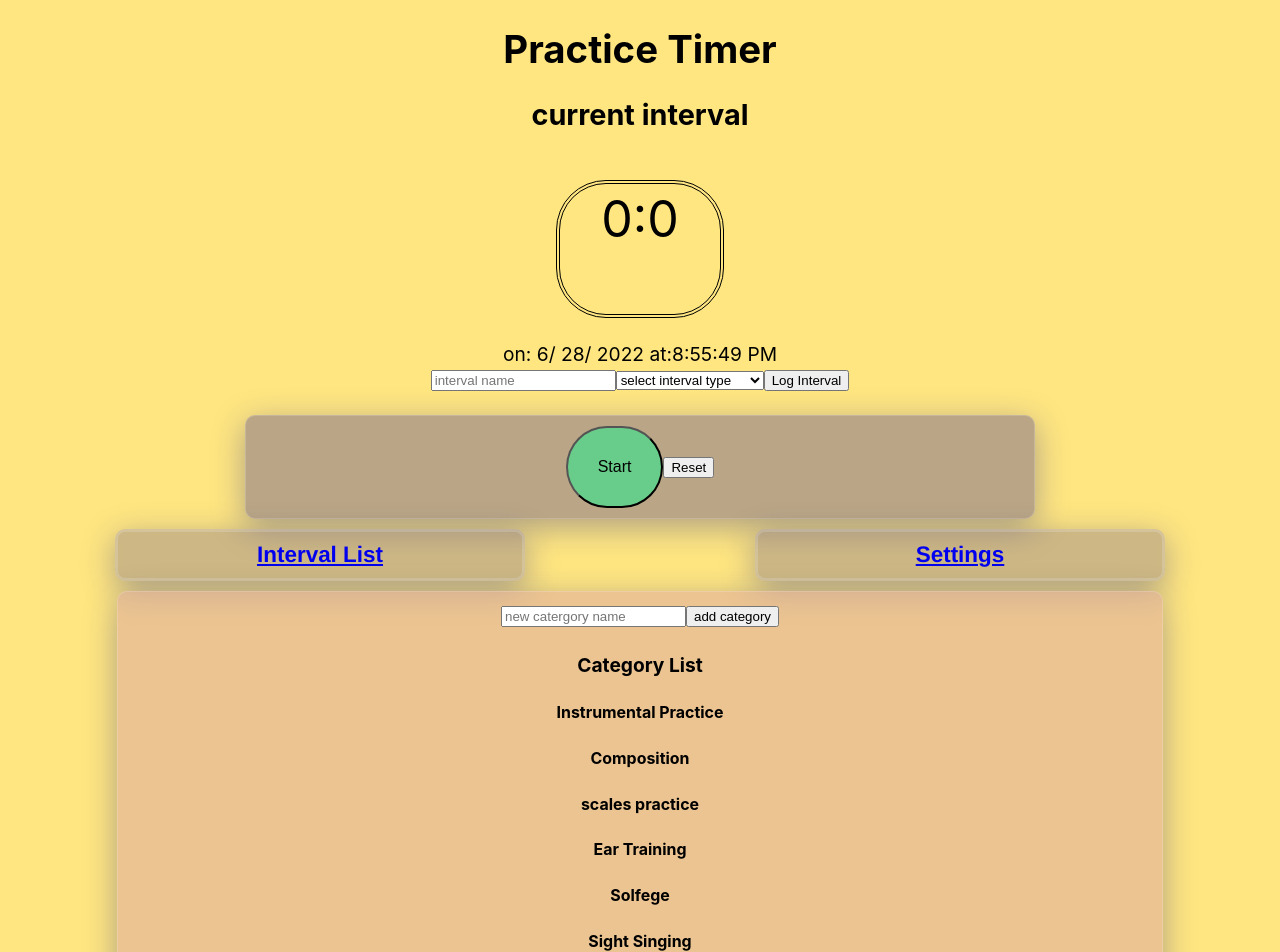
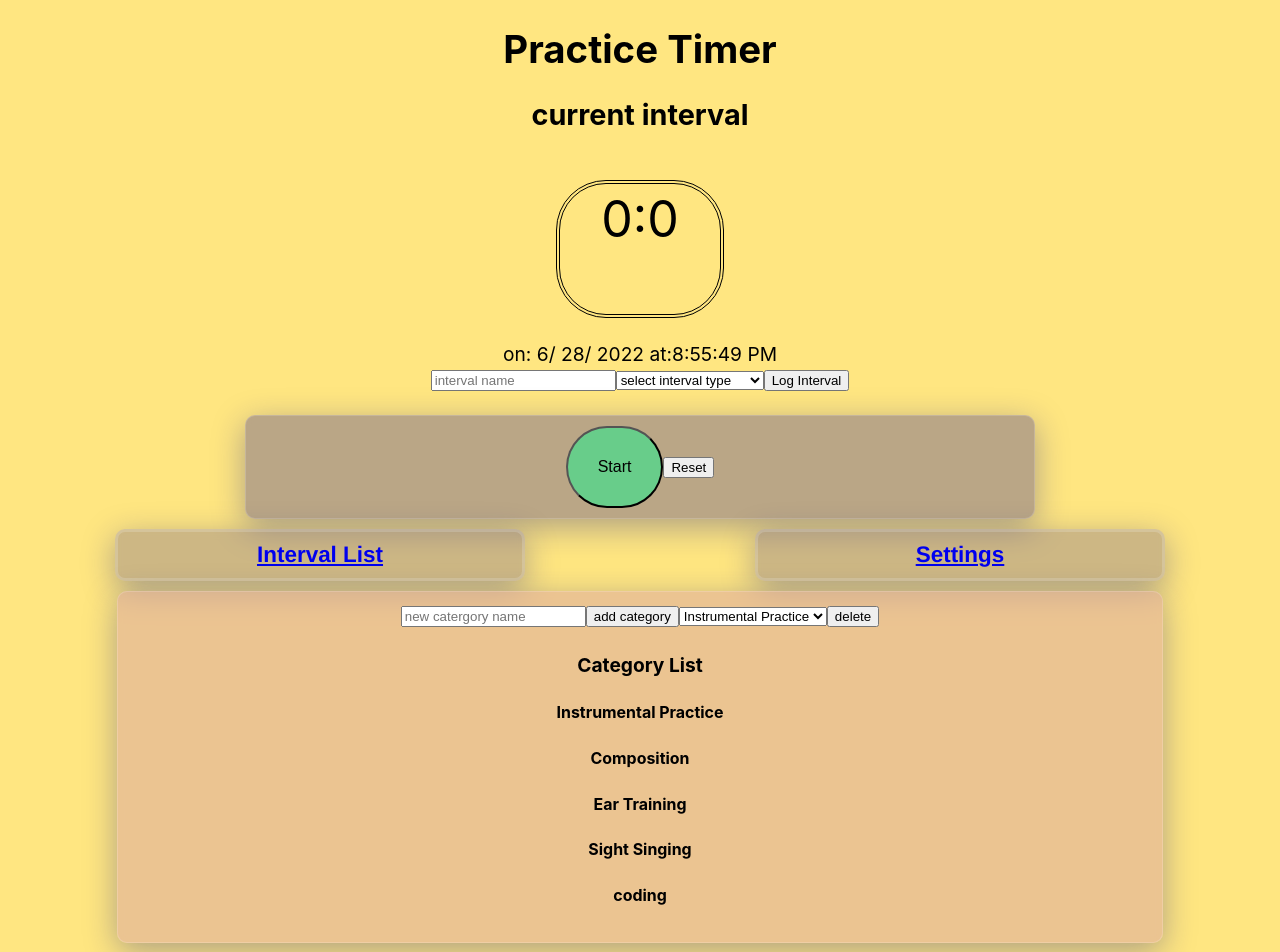
Before and after one commit to KDev-inAugust/React-Practice-Timer, a React (Create React App) app: page /settings in a window 1280 px wide. Shown: the top 952 px of the page. Built offline with nearby package versions, Linux system fonts and the light colour scheme; data requests are answered from the project's data file.

Commit message:
delete category now working

```diff
--- a/db.json
+++ b/db.json
@@ -4,7 +4,7 @@
       "name": "Trying to Code this thing",
       "duration": "10: 45",
       "category": "composition",
-      "details": "worked on form",
+      "details": "worked on form studies. Preparing to assimilate new study",
       "date": {
         "day": "27",
         "month": "6",
@@ -148,6 +148,18 @@
       },
       "id": 20,
       "details": "details now work, check it out. "
+    },
+    {
+      "name": "covid test",
+      "duration": "15: 12",
+      "category": "",
+      "date": {
+        "day": "30",
+        "month": "6",
+        "year": "2022"
+      },
+      "id": 21,
+      "details": "last tour test-negative"
     }
   ],
   "categories": [
@@ -160,16 +172,8 @@
       "id": 2
     },
     {
-      "name": "scales practice",
-      "id": 3
-    },
-    {
       "name": "Ear Training",
       "id": 4
-    },
-    {
-      "name": "Solfege",
-      "id": 5
     },
     {
       "name": "Sight Singing",
@@ -178,10 +182,6 @@
     {
       "name": "coding",
       "id": 7
-    },
-    {
-      "name": "Meditation",
-      "id": 8
     }
   ]
 }
--- a/src/App.css
+++ b/src/App.css
@@ -23,6 +23,23 @@ p{
   .App-logo {
     animation: App-logo-spin infinite 20s linear;
   }
+}
+
+#timer {
+  position: -webkit-sticky;
+  position: sticky;
+  top: 0px;
+  z-index: 0;
+}
+
+#intervalDataInput{
+  position: -webkit-sticky;
+  position: sticky;
+  top: 180px;
+}
+
+#transport {
+
 }
 
 .navbar {
@@ -57,6 +74,10 @@ backdrop-filter: blur( 4px );
 border-radius: 10px;
 border: 1px solid rgba( 255, 255, 255, 0.18 );
   padding: 10px;
+  position: -webkit-sticky;
+  position: sticky;
+  top: 220px;
+
 }
 
 
--- a/src/components/App.js
+++ b/src/components/App.js
@@ -88,7 +88,7 @@ useEffect(()=>{
   }
 
 
-
+//---------------add a new category----------------
   function handleAddCategory(newCategory){
     fetch("http://localhost:3000/categories",{
       method: "POST",
@@ -102,6 +102,24 @@ useEffect(()=>{
     ).then(res=>res.json())
     .then(data=>{setCategoryArray([...categoryArray, data])})
   }
+
+  //-------------remove a category----------------
+
+  function handleDeleteCategory(id){
+    fetch(`http://localhost:3000/categories/${id}`,{
+        method: "DELETE",
+        headers: {
+          "Content-Type": "application/json",
+        },
+      }
+      ).then(res=>res.json())
+      .then(data=>console.log(data));
+
+      fetch("http://localhost:3000/categories")
+  .then(res=>res.json())
+  .then(data=>setCategoryArray(data));
+  }
+
 
   //---------------post details from interval module------
   function postDetails (id){
@@ -134,7 +152,12 @@ useEffect(()=>{
             <IntervalList intervalData={intervalData} details={details} setDetails={setDetails} postDetails={postDetails}/>
           </Route>
           <Route path="/settings">
-            <Settings handleAddCategory={handleAddCategory} newCategory={newCategory} setNewCategory={setNewCategory} categoryArray={categoryArray}/>
+            <Settings
+            handleAddCategory={handleAddCategory}
+            newCategory={newCategory}
+            setNewCategory={setNewCategory}
+            categoryArray={categoryArray}
+            handleDeleteCategory={handleDeleteCategory}/>
           </Route>
         </Switch>
 
--- a/src/components/IntervalDataInput.js
+++ b/src/components/IntervalDataInput.js
@@ -24,7 +24,7 @@ function IntervalDataInput ({setIntervalName, setIntervalType, handleLogSession,
   }
 
   return (
-        <form onSubmit={handleSubmit}>
+        <form id="intervalDataInput" onSubmit={handleSubmit}>
           <input onChange={handleIntDescripChange} type="text" placeholder="interval name"></input>
           <select onChange={handleSetIntervalType } >
                 <option>select interval type</option>
--- a/src/components/NavBar.js
+++ b/src/components/NavBar.js
@@ -6,7 +6,7 @@ import { NavLink } from "react-router-dom";
 function NavBar() {
   return (
   <div className="navbar">
-        <h3 class="tab">
+        <h3 className="tab">
         <NavLink
         to="/intervalList" >
           Interval List
--- a/src/components/Timer.js
+++ b/src/components/Timer.js
@@ -4,7 +4,7 @@ function Timer ({minutes, seconds, month, day, year, intervalStart})
 
 {
     return(
-        <div>
+        <div id="timer">
             <div className="clock" >{`${minutes}:${seconds}`}</div>
   <br/>
  {`on:  ${month}/ ${day}/ ${year} at:${intervalStart}`}
--- a/src/components/settings.js
+++ b/src/components/settings.js
@@ -1,7 +1,13 @@
-import React from "react";
+import React, {useState} from "react";
 
 
-function Settings ({handleAddCategory, newCategory, setNewCategory, categoryArray}){
+function Settings ({handleAddCategory, handleDeleteCategory, newCategory, setNewCategory, categoryArray}){
+
+
+    // let idSearch = categoryArray.filter((index)=>{if(index.name===categoryForDelete){return true}})
+    // console.log(idSearch);
+
+    const [categoryForDelete, setCategoryForDelete]=useState(null)
 
     function handleNewCatChange(e){
      setNewCategory(e.target.value);
@@ -12,12 +18,27 @@ function Settings ({handleAddCategory, newCategory, setNewCategory, categoryArra
         handleAddCategory(newCategory)
     }
 
+    function handleTargetForDelete(e){
+       setCategoryForDelete(e.target.value)
+    }
+
+    function handleDeleteClick (){
+        let idSearch = categoryArray.find((index)=>index.name===categoryForDelete)
+            console.log(idSearch.id);
+            handleDeleteCategory(idSearch.id)
+    }
+
+
 
     return(
         <div className="container">
             <div>
             <input onChange={handleNewCatChange} type="text" placeholder="new catergory name" ></input>
            <button onClick={handleClick} >add category</button>
+           <select onChange={handleTargetForDelete}>
+            {categoryArray.map(index=><option>{index.name}</option>)}
+           </select>
+           <button onClick={handleDeleteClick}>delete</button>
             </div>
             <div>
                 <h4>Category List</h4>
```
